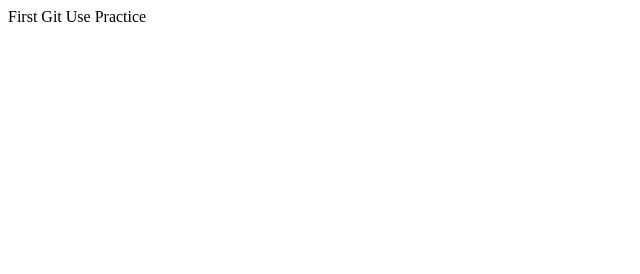
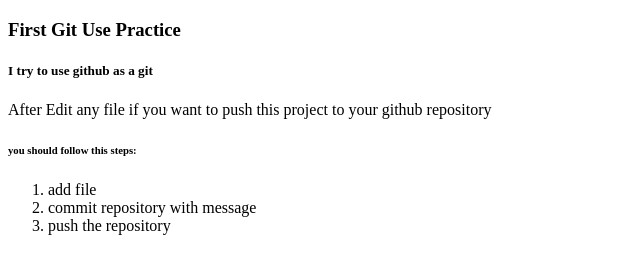
Before and after one commit to RHMaruf/Web-Development-Course, a plain HTML site: page index.html in a window 1280 px wide. Shown: the whole page, without its empty margins (0-640 px from the left). Drawn offline with Linux system fonts and the light colour scheme.

Commit message:
create a html page

```diff
--- a/index.html
+++ b/index.html
@@ -3,9 +3,18 @@
 <head>
     <meta charset="UTF-8">
     <meta name="viewport" content="width=device-width, initial-scale=1.0">
-    <title>Document</title>
+    <title>Git Hub Usage</title>
 </head>
 <body>
-    First Git Use Practice
+    <h3>First Git Use Practice</h3>
+    <h5>I try to use github as a git</h5>
+
+    <p>After Edit any file if you want to push this project to your github repository</p>
+    <h6><b>you should follow this steps:</b></h6>
+    <ol>
+        <li>add file</li>
+        <li>commit repository with message</li>
+        <li>push the repository</li>
+    </ol>
 </body>
 </html>
```
